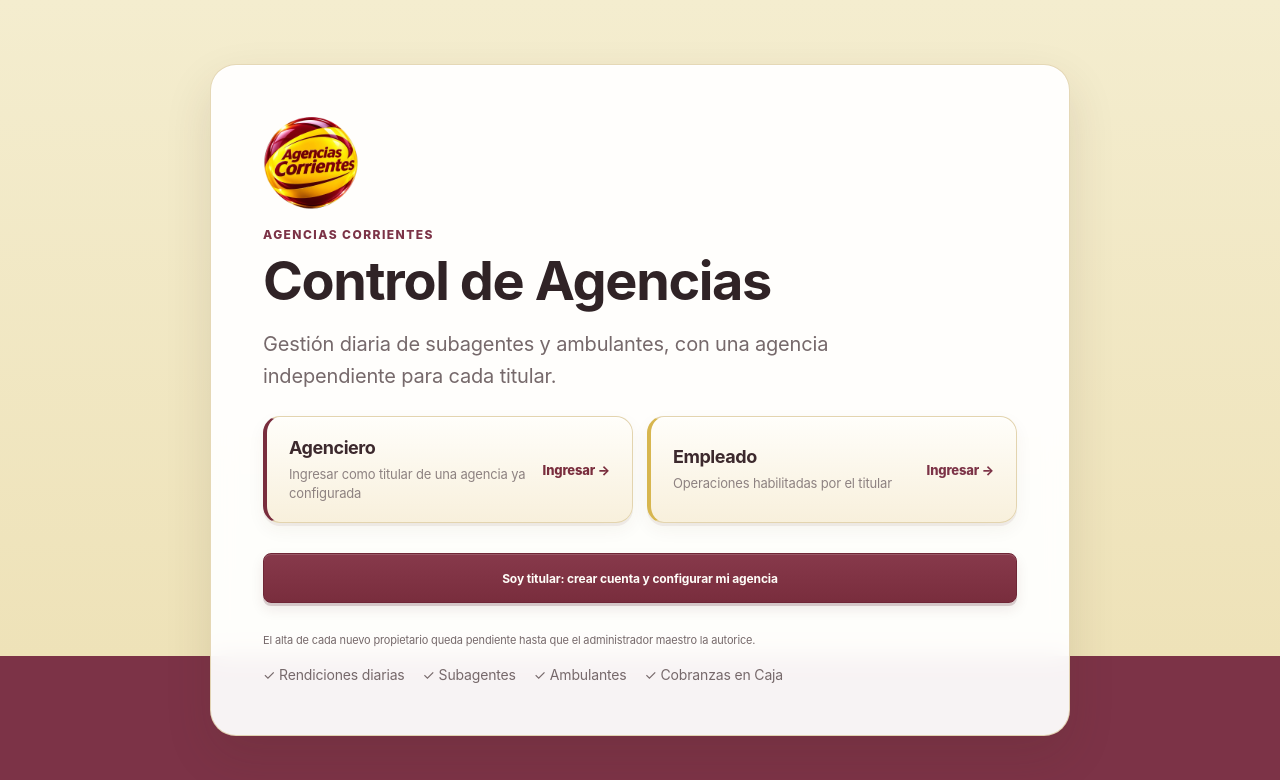
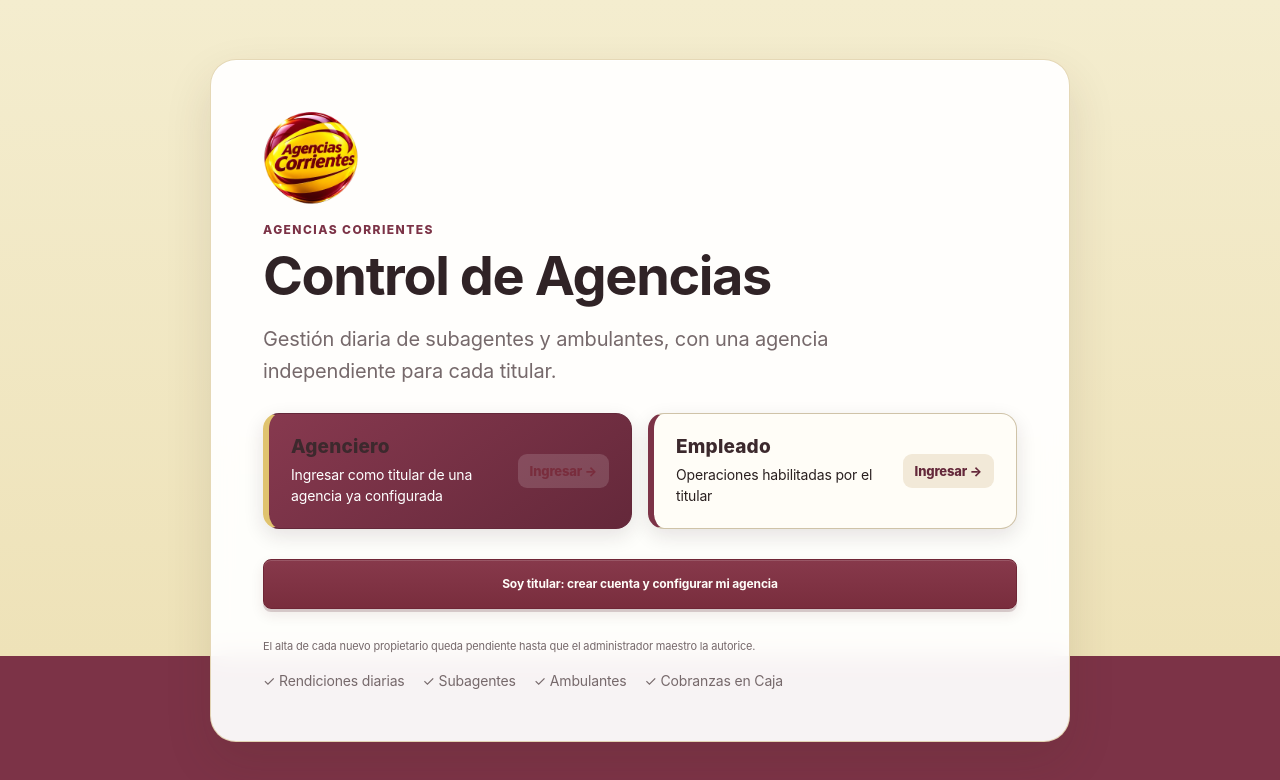
Before and after one commit to agencias-corrientes/CONTABLE-AGENCIAS, a Next.js app: page / in a window 1280 px wide. Shown: the top 780 px of the page. Built offline with nearby package versions, Linux system fonts and the light colour scheme; no server answers.

Commit message:
Polish agency and employee profile buttons

```diff
--- a/app/globals.css
+++ b/app/globals.css
@@ -1277,3 +1277,53 @@ html, body { min-height:100%; }
   border: 0 !important;
   z-index: -1 !important;
 }
+
+
+
+
+
+/* Accesos de perfil: botones claros, contrastados y cómodos al tacto. */
+.landing-role-grid { gap:16px; margin:26px 0 12px; }
+.landing-role-choice {
+  min-height:116px;
+  padding:20px 22px;
+  border:1px solid #d8c7a2;
+  border-left:6px solid #c5a34b;
+  border-radius:16px;
+  box-shadow:0 7px 20px rgba(42,25,30,.12);
+  gap:16px;
+}
+.landing-role-admin {
+  background:linear-gradient(145deg,#87394f 0%,#64283a 100%);
+  border-color:#64283a;
+  border-left-color:#e0c36e;
+  color:#fff;
+}
+.landing-role-employee {
+  background:#fffdf7;
+  border-color:#cfc3a8;
+  border-left-color:#7c3347;
+  color:#2a2020;
+}
+.landing-role-choice strong { font-size:19px; font-weight:850; letter-spacing:.01em; }
+.landing-role-choice small { font-size:14px; line-height:1.45; opacity:1; color:inherit; }
+.landing-role-enter {
+  font-size:13px;
+  font-weight:850;
+  padding:9px 12px;
+  border-radius:9px;
+  background:rgba(255,255,255,.14);
+}
+.landing-role-employee .landing-role-enter {
+  color:#64283a;
+  background:#f2e9d8;
+}
+.landing-role-choice:focus-visible {
+  outline:3px solid #d6b75e;
+  outline-offset:3px;
+}
+@media(max-width:640px) {
+  .landing-role-choice { min-height:104px; padding:17px; }
+  .landing-role-choice strong { font-size:18px; }
+  .landing-role-choice small { font-size:13px; }
+}
```
